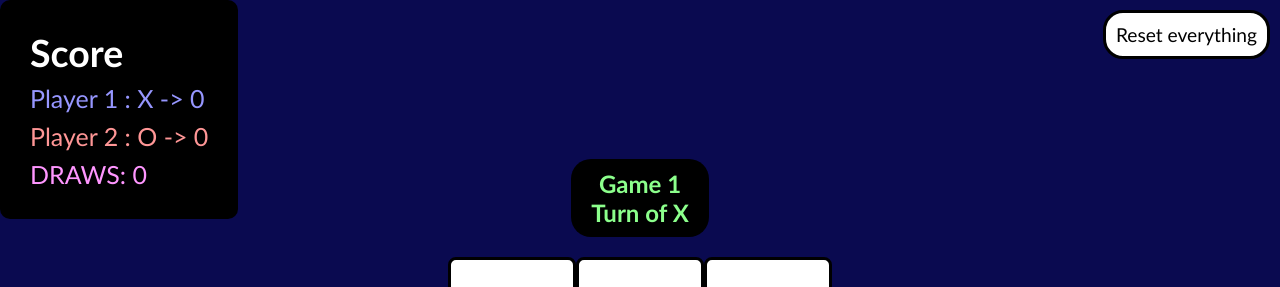
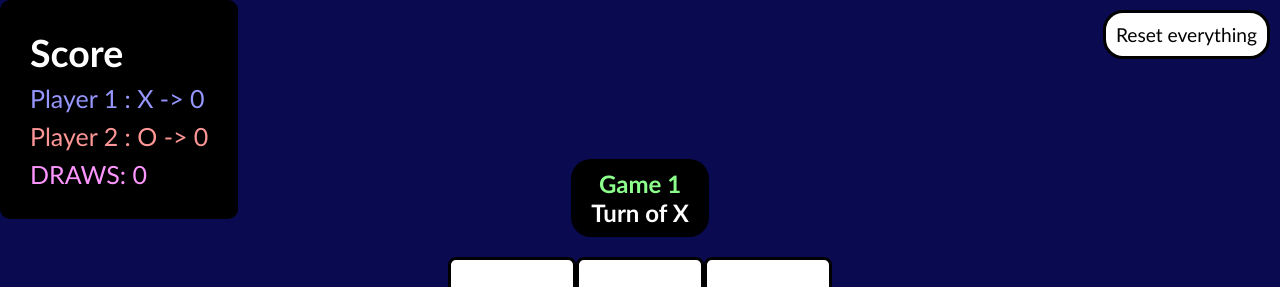
Before and after one commit to DJ5harma/WebGames, a React (Vite) app: page /zero-kaanta in a window 1280 px wide. Shown: the top 287 px of the page. Built offline with nearby package versions, Linux system fonts and the light colour scheme.

Commit message:
Some Css distribution and minor changes

```diff
--- /dev/null
+++ b/src/Pages/ZeroKaanta/DisplayText.tsx
@@ -0,0 +1,43 @@
+export default function DisplayText({
+	gameNumber,
+	playerStruct,
+	winnerIsThere,
+	drawn,
+}: {
+	gameNumber: number;
+	winnerIsThere: boolean;
+	playerStruct: {
+		DRAWS: number;
+		turnOf: 1 | 2;
+		1: { wins: number };
+		2: { wins: number };
+	};
+	drawn: boolean;
+}) {
+	return (
+		<h2
+			style={{
+				backgroundColor: "black",
+				padding: "10px 20px",
+				borderRadius: 20,
+				userSelect: "none",
+				textAlign: "center",
+			}}
+		>
+			<p style={{ color: "rgb(140, 255, 140)" }}>Game {gameNumber}</p>
+			<p>
+				{(() => {
+					if (winnerIsThere)
+						return `Winner is ${
+							playerStruct.turnOf === 1 ? "X" : "O"
+						}`;
+					else if (drawn) return "DRAW!";
+					else
+						return `Turn of ${
+							playerStruct.turnOf === 1 ? "X" : "O"
+						}`;
+				})()}
+			</p>
+		</h2>
+	);
+}
--- a/src/Pages/ZeroKaanta/ZeroKaanta.css
+++ b/src/Pages/ZeroKaanta/ZeroKaanta.css
@@ -13,4 +13,14 @@
 		color: black;
 		background-color: white;
 	}
+
+	#reset-everything-button {
+		position: fixed;
+		top: 10px;
+		right: 10px;
+		display: flex;
+		flex-direction: column;
+		justify-content: center;
+		gap: 10px;
+	}
 }
--- a/src/Pages/ZeroKaanta/ZeroKaanta.tsx
+++ b/src/Pages/ZeroKaanta/ZeroKaanta.tsx
@@ -8,6 +8,7 @@ import bloopAudio from "../../assets/bloop.mp3";
 import happyPopAudio from "../../assets/happy-pop.mp3";
 import celebrationAudio from "../../assets/celebration.mp3";
 import failAudio from "../../assets/fail.mp3";
+import DisplayText from "./DisplayText";
 
 export default function ZeroKaanta() {
 	const clickAudio = new Audio(bloopAudio);
@@ -49,7 +50,7 @@ export default function ZeroKaanta() {
 					return;
 				}
 			setIsWinning(false);
-		}, [winningBoxes.length]);
+		}, [winningBoxes]);
 
 		return (
 			<button
@@ -124,31 +125,12 @@ export default function ZeroKaanta() {
 		>
 			<ScoreBoard playerStruct={playerStruct} />
 
-			<h2
-				style={{
-					backgroundColor: "black",
-					padding: "10px 20px",
-					borderRadius: 20,
-					userSelect: "none",
-					textAlign: "center",
-					color: "rgb(140, 255, 140)",
-				}}
-			>
-				<p>Game {gameNumber}</p>
-				<p>
-					{(() => {
-						if (winnerIsThere)
-							return `Winner is ${
-								playerStruct.turnOf === 1 ? "X" : "O"
-							}`;
-						else if (drawn) return "DRAW!";
-						else
-							return `Turn of ${
-								playerStruct.turnOf === 1 ? "X" : "O"
-							}`;
-					})()}
-				</p>
-			</h2>
+			<DisplayText
+				drawn={drawn}
+				gameNumber={gameNumber}
+				playerStruct={playerStruct}
+				winnerIsThere={winnerIsThere}
+			/>
 
 			<div>
 				<div>
@@ -186,17 +168,7 @@ export default function ZeroKaanta() {
 				</button>
 			)}
 
-			<div
-				style={{
-					position: "fixed",
-					top: 10,
-					right: 10,
-					display: "flex",
-					flexDirection: "column",
-					justifyContent: "center",
-					gap: 10,
-				}}
-			>
+			<div id="reset-everything-button">
 				<button
 					onClick={() => {
 						popAudio.play();
```
